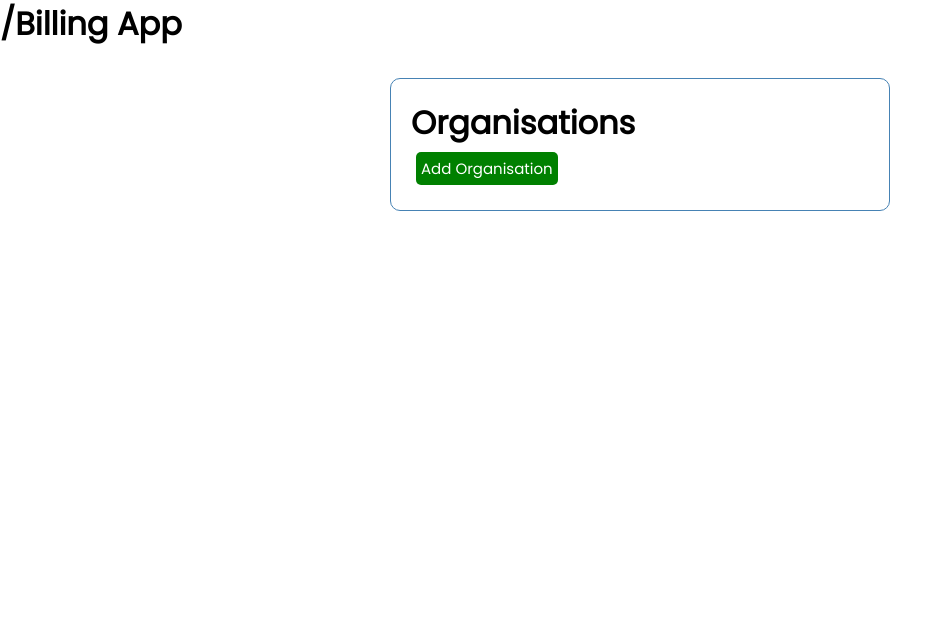
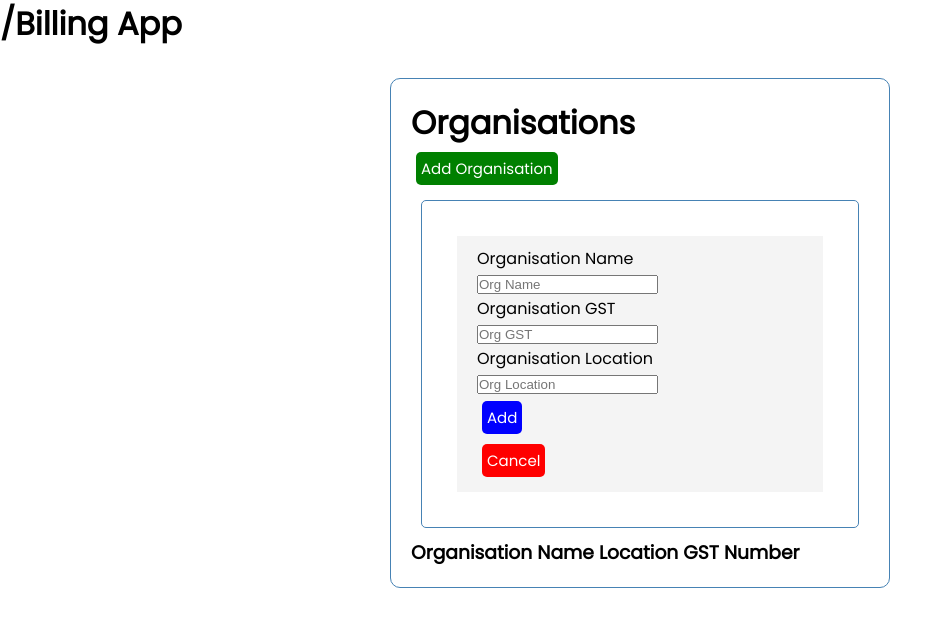
Before and after one commit to Nikhilnama18/Bill-Tracker, a Vue app in the folder front_end/ui-vue/: page /dashboard in a window 1280 px wide. Both pictures are taken after a click on the button "Add Organisation". Shown: the top 626 px of the page, without its empty margins (0-952 px from the left). Built offline with nearby package versions, Linux system fonts and the light colour scheme; no server answers; the HTML template or start-up script is replaced by a standard one.

Commit message:
Added Add Org in DashBoard

```diff
--- a/front_end/ui-vue/src/App.vue
+++ b/front_end/ui-vue/src/App.vue
@@ -70,8 +70,8 @@ body {
   font-family: "Poppins", sans-serif;
 }
 .container {
-  max-width: 500px;
-  margin: 30px auto;
+  max-width: 700px;
+  margin: 10px ;
   overflow: auto;
   min-height: 300px;
   border: 1px solid steelblue;
--- /dev/null
+++ b/front_end/ui-vue/src/components/AddOrg.vue
@@ -0,0 +1,78 @@
+<template>
+  <div class="container">
+    <div class="addorg">
+      Organisation Name
+      <input v-model="o_name" type="text" id="orgName" placeholder="Org Name" />
+      <br />
+      Organisation GST
+      <br />
+      <input v-model="o_gst" type="text" id="orgGst" placeholder="Org GST" />
+      <br />
+      Organisation Location
+      <br />
+      <input
+        v-model="o_location"
+        type="text"
+        id="orgLocation"
+        placeholder="Org Location"
+      />
+      <Button @click="add" title="Add" color="blue" />
+      <Button @click="$emit('cancel')" title="Cancel" color="red" />
+    </div>
+  </div>
+</template>
+<script>
+import Button from "./Button.vue";
+export default {
+  name: "AddOrg",
+  components: {
+    Button,
+  },
+  data() {
+    return {
+      o_name: "",
+      o_gst: "",
+      o_location: "",
+    };
+  },
+  methods: {
+    async add() {
+      const data = {
+        u_id: localStorage.getItem("u_id"),
+        o_name: this.o_name,
+        o_gst: this.o_gst,
+        o_location: this.o_location,
+      };
+      console.log("Add");
+      const response = await fetch(
+        `api/users/${localStorage.getItem("u_id")}/orgs`,
+        {
+          method: "POST",
+          headers: {
+            "Content-type": "application/json",
+            authorization: `Bearer ${localStorage.getItem("jwtToken")}`,
+          },
+          body: JSON.stringify(data),
+        }
+      );
+      const result = await response.json();
+      console.log(result.data);
+      if (response.status === 200) {
+        this.$emit("refresh", result.data);
+        this.$emit("cancel");
+      }
+      console.log(response);
+      console.log(response.status);
+    },
+  },
+  emits: ["cancel", "refresh"],
+};
+</script>
+<style scoped>
+.addorg {
+  background: #f4f4f4;
+  margin: 5px;
+  padding: 10px 20px;
+  cursor: pointer;
+}
+</style>
--- a/front_end/ui-vue/src/views/Dashboard.vue
+++ b/front_end/ui-vue/src/views/Dashboard.vue
@@ -2,7 +2,13 @@
   <div class="containers">
     <h1>Organisations</h1>
     <Button @click="addorg" title="Add Organisation" color="green" />
-    <Organisations v-if="logged" :Orgs="Orgs" />
+    <AddOrg @refresh="pushOrg" @cancel="cancel" v-if="addOrg" />
+    <div>
+      <h3>Organisation Name Location GST Number</h3>
+    </div>
+    <div>
+      <Organisations v-if="logged" :Orgs="Orgs" />
+    </div>
     <!-- <Button @click="" title="Cancel" color="red" /> -->
     <p v-if="true"></p>
   </div>
@@ -11,44 +17,53 @@
 <script>
 import Button from "../components/Button.vue";
 import Organisations from "../components/Organisations.vue";
+import AddOrg from "../components/AddOrg.vue";
 export default {
   name: "Dashboard",
   data() {
     return {
-      u_id: Number,
-      jwtToken: String,
       Orgs: Array,
       logged: false,
+      addOrg: false,
     };
   },
   components: {
     Button,
     Organisations,
+    AddOrg,
   },
   methods: {
     addorg() {
-      console.log("Entred");
+      this.addOrg = !this.addOrg;
+    },
+    cancel() {
+      this.addOrg = false;
     },
     async fetchorg() {
-      this.u_id = localStorage.getItem("u_id");
-      this.jwtToken = localStorage.getItem("jwtToken");
-      const response = await fetch(`api/users/${this.u_id}/orgs`, {
-        method: "GET",
-        headers: {
-          "Content-type": "application/json",
-          authorization: `Bearer ${this.jwtToken}`,
-        },
-      });
+      this.addOrg = false;
+      const response = await fetch(
+        `api/users/${localStorage.getItem("u_id")}/orgs`,
+        {
+          method: "GET",
+          headers: {
+            "Content-type": "application/json",
+            authorization: `Bearer ${localStorage.getItem("jwtToken")}`,
+          },
+        }
+      );
       if (response.status === 200) {
         let result = await response.json();
         this.logged = true;
         this.Orgs = result.data;
+        console.log(result.data);
       }
+    },
+    pushOrg(data) {
+      this.Orgs.push(data[0]);
     },
   },
   created() {
     this.fetchorg();
-    console.log("Dashboard comp created.");
   },
 };
 </script>
--- a/front_end/ui-vue/src/views/Login.vue
+++ b/front_end/ui-vue/src/views/Login.vue
@@ -50,8 +50,8 @@ export default {
       });
       if (response.status == 200) {
         const result = await response.json(response);
-        console.log(result);
-        console.log(result.data.token);
+        // console.log(result);
+        // console.log(result.data.token);
         if (result.statusCode === "10000") {
           localStorage.setItem("u_id", JSON.stringify(result.data.u_id));
           localStorage.setItem("jwtToken", JSON.stringify(result.data.token));
```
